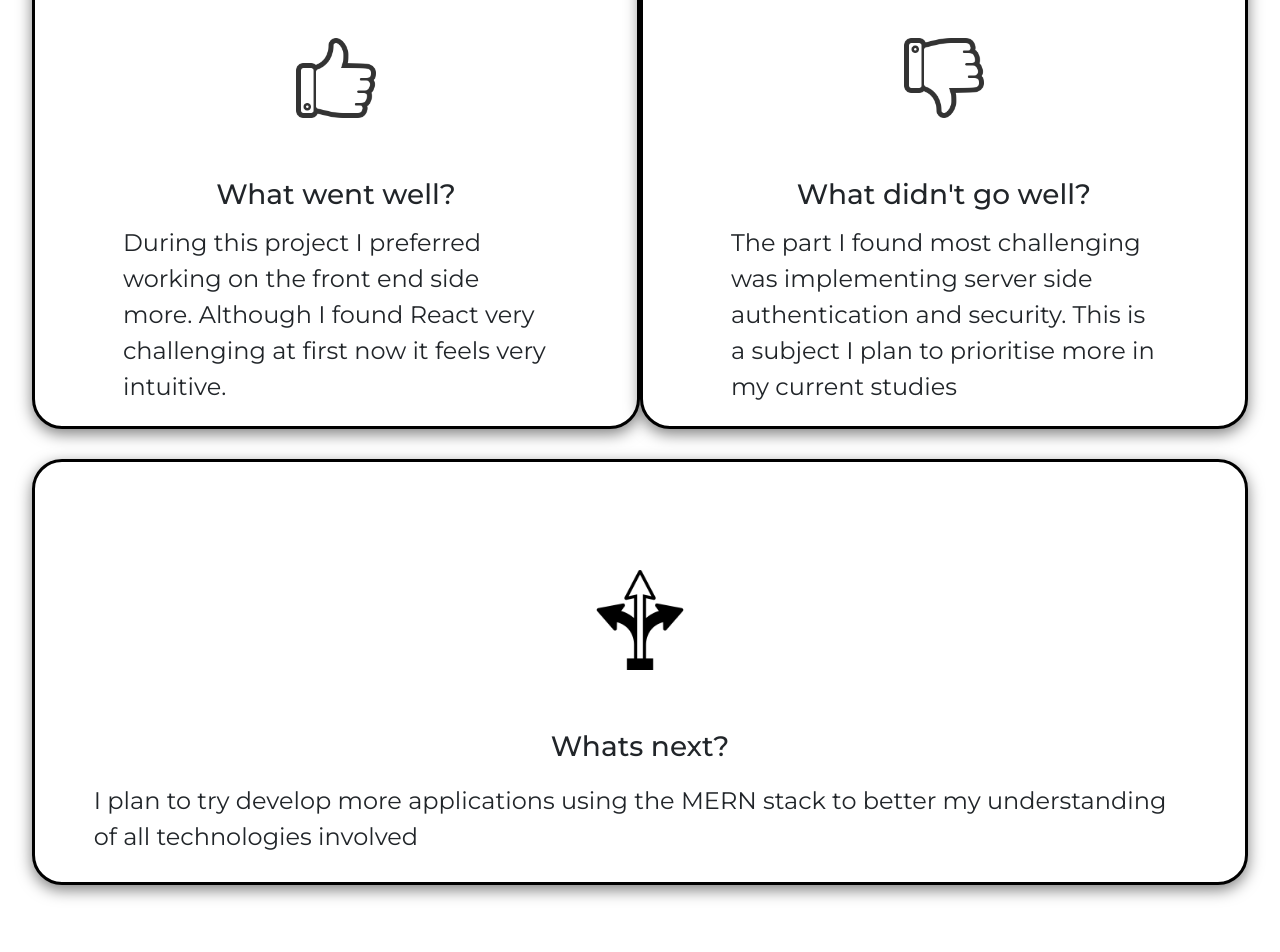
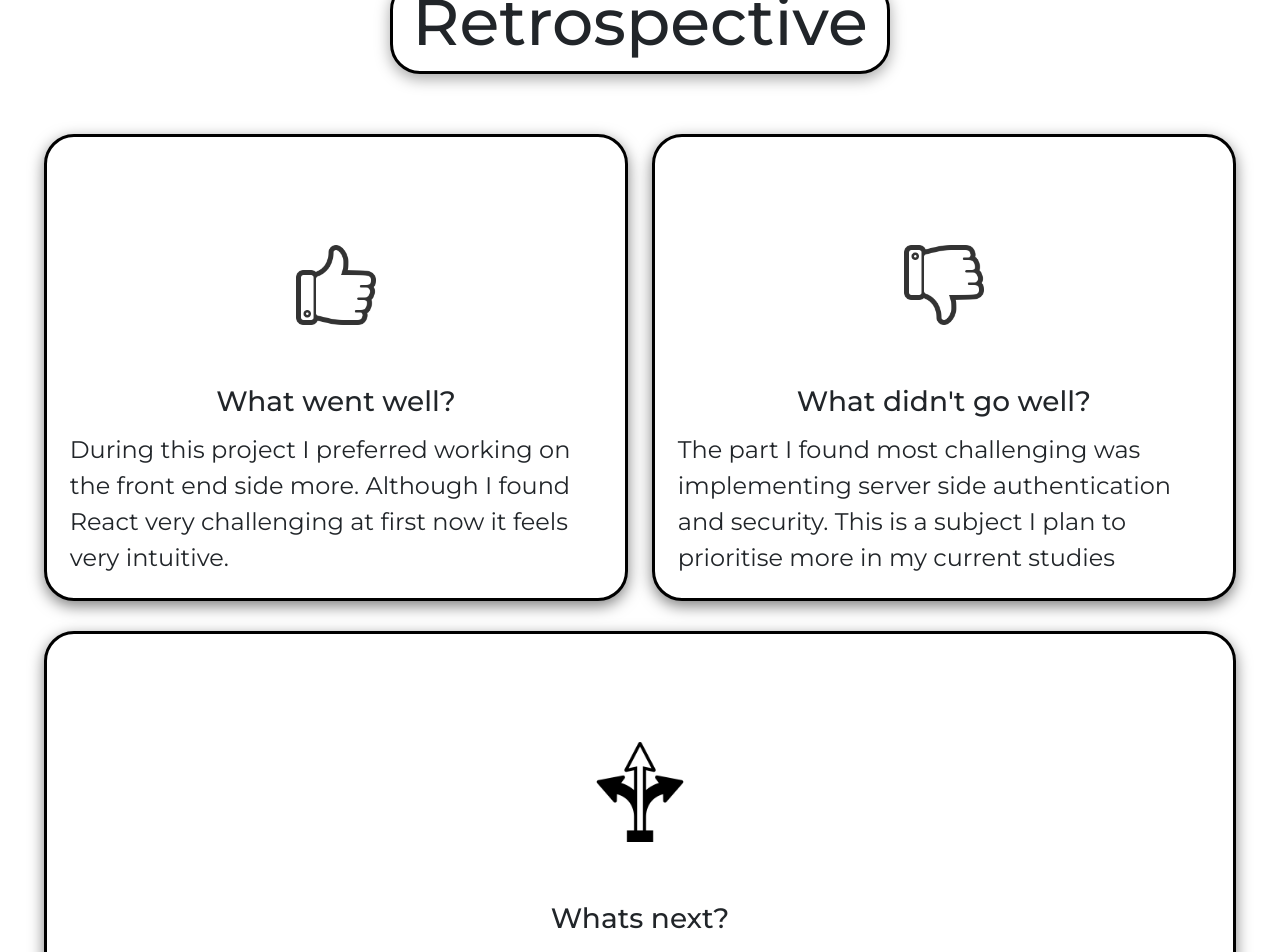
Before and after one commit to bondcab/bondflix-case_study, a React (Create React App) app: page / in a window 1280 px wide. Shown: the part 9700-10652 px from the top of the page. Before the commit the page ends 10615 px from the top, so only its background shows below. Built offline with nearby package versions, Linux system fonts and the light colour scheme.

Commit message:
Update RetrospectiveView.jsx

```diff
--- a/src/components/RetrospectiveView.jsx
+++ b/src/components/RetrospectiveView.jsx
@@ -7,11 +7,12 @@ function RetrospectiveView() {
         <Container className="serverSideContainer" fluid>
           <div className="serverSideView">
             <div className="retrospectiveTitleContainer">
-              <h2 className="retrospectiveTitle">Retrospective</h2>
+              <h2 className="retroTitle">Retrospective</h2>
             </div>
 
             <Row>
-              <Col className="retrospectiveGridItem">
+              <Col sm={12} md={6}>
+                <div className="retrospectiveGridItem">
                   <div className="retrospectiveItemContainer">
                     <div className="retroImageTitle">
                       <div className="thumbsUpImage"></div>
@@ -19,15 +20,17 @@ function RetrospectiveView() {
                     </div>
 
                     <div className="restAPIContainer">
-                    <p className="restAPIText">
+                      <p className="retroText">
                         During this project I preferred working on the front end
                         side more. Although I found React very challenging at
                         first now it feels very intuitive.
                       </p>
                     </div>
                   </div>
+                </div>
               </Col>
-              <Col className="retrospectiveGridItem">
+              <Col sm={12} md={6}>
+                <div className="retrospectiveGridItem">
                   <div className="retrospectiveItemContainer">
                     <div className="retroImageTitle">
                       <div className="thumbsDownImage"></div>
@@ -37,17 +40,19 @@ function RetrospectiveView() {
                     </div>
 
                     <div className="restAPIContainer">
-                    <p className="restAPIText">
-                      The part I found most challenging was implementing server
-                      side authentication and security. This is a subject I plan
-                      to prioritise more in my current studies
+                      <p className="retroText">
+                        The part I found most challenging was implementing
+                        server side authentication and security. This is a
+                        subject I plan to prioritise more in my current studies
                       </p>
+                    </div>
                   </div>
                 </div>
               </Col>
             </Row>
             <Row>
-              <Col className="retrospectiveGridItem">
+              <Col>
+                <div className="retrospectiveGridItem">
                   <div className="retrospectiveLastItemContainer">
                     <div className="retroImageTitle">
                       <div className="whatsNextImage"></div>
@@ -62,6 +67,7 @@ function RetrospectiveView() {
                       </p>
                     </div>
                   </div>
+                </div>
               </Col>
             </Row>
           </div>
```
Lines whose indentation alone changed are shown as unchanged.
